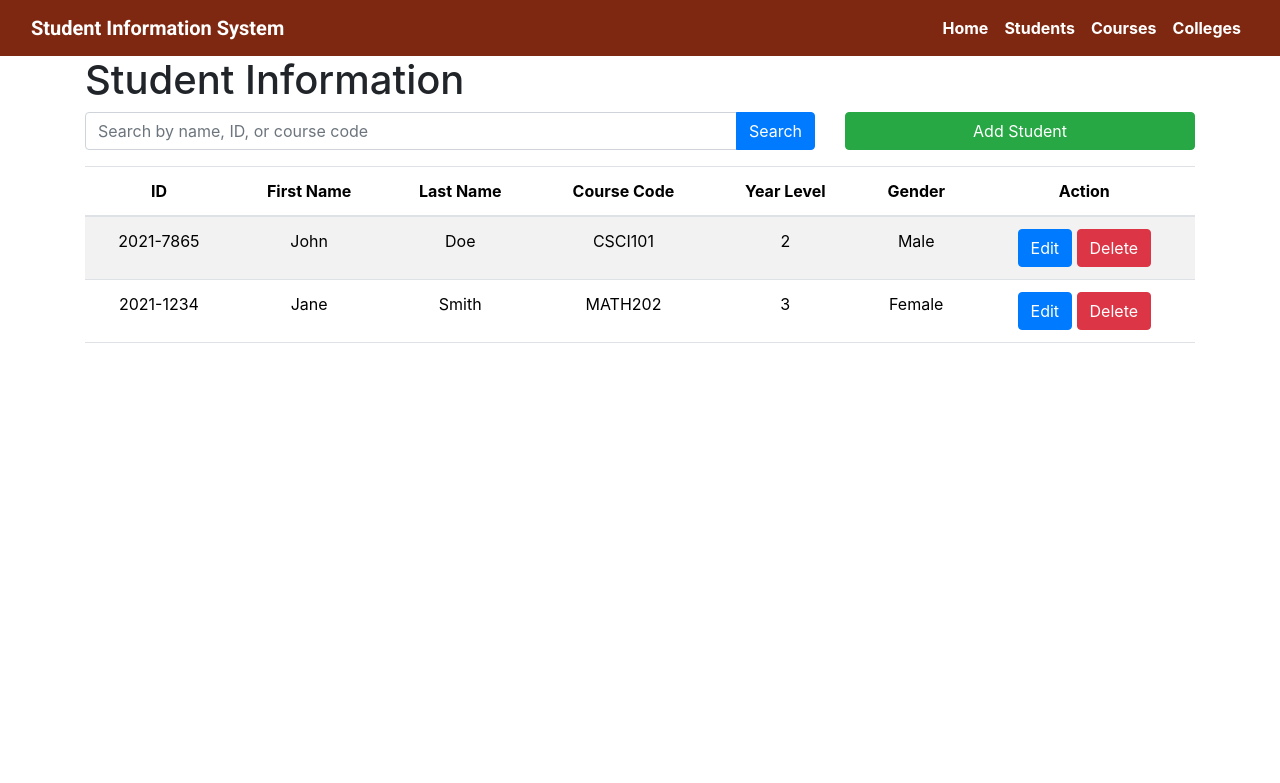
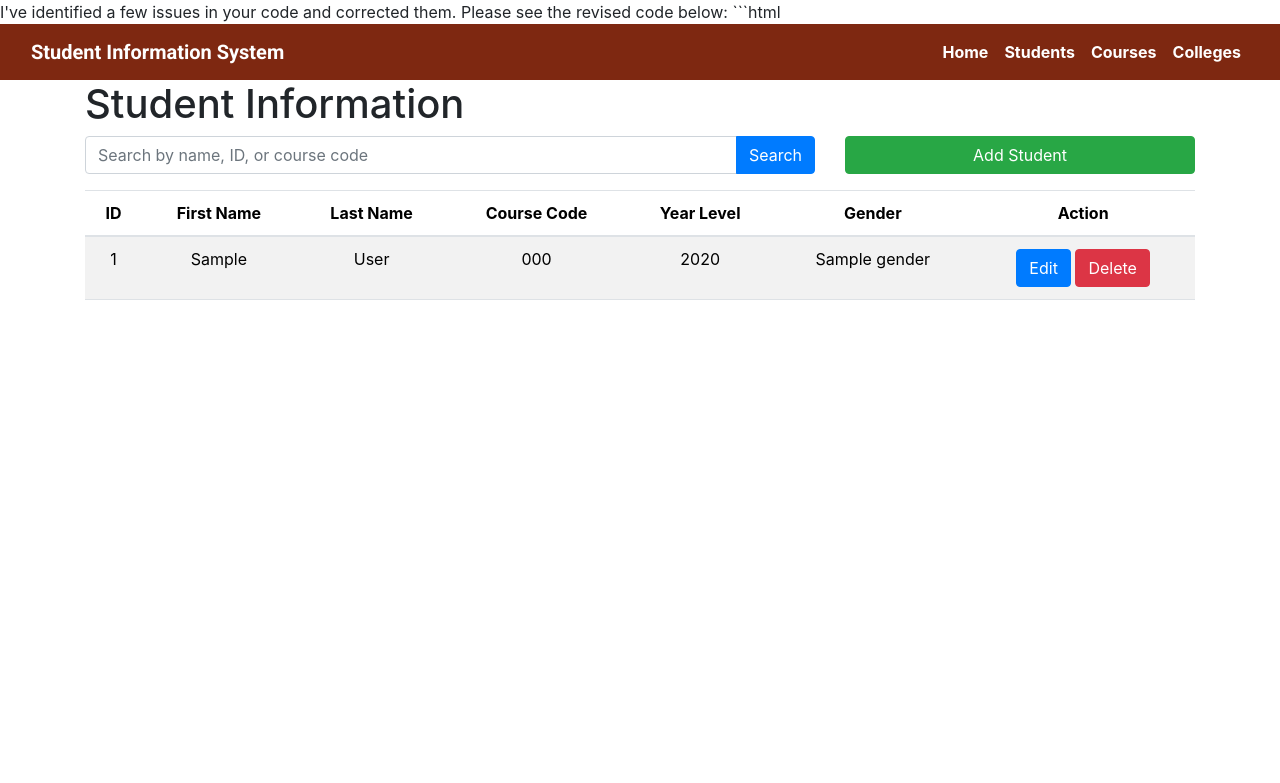
Before and after one commit to carloparellano/student_info_sys, a Flask app: template ssis/templates/student.html in a window 1280 px wide. Shown: the top 783 px of the page. Run offline with Flask 3, Linux system fonts and the light colour scheme; the template is opened without the code that fills it: most values are stand-ins (such as "Sample title", 1, 10 or a date in 2020); some libraries are stand-ins or nearby versions.

Commit message:
add functionality done

````diff
--- a/ssis/templates/college.html
+++ b/ssis/templates/college.html
@@ -6,7 +6,7 @@
         <div class="row">
             <div class="col-md-8 mb-3">
                 <div class="input-group">
-                    <input type="text" class="form-control" placeholder="Search by name, ID, or course code" aria-label="Search" aria-describedby="basic-addon2">
+                    <input type="text" class="form-control" placeholder="Search by college name or college code" aria-label="Search" aria-describedby="basic-addon2">
                     <div class="input-group-append">
                         <button class="btn btn-primary" type="button">Search</button>
                     </div>
--- a/ssis/templates/student.html
+++ b/ssis/templates/student.html
@@ -1,3 +1,6 @@
+I've identified a few issues in your code and corrected them. Please see the revised code below:
+
+```html
 {% extends "layout.html" %}
 
 {% block content %}
@@ -5,7 +8,6 @@
         <h1>Student Information</h1>
 
         <div class="row">
-            <!-- Search Bar -->
             <div class="col-md-8 mb-3">
                 <div class="input-group">
                     <input type="text" class="form-control" placeholder="Search by name, ID, or course code" aria-label="Search" aria-describedby="basic-addon2">
@@ -20,7 +22,6 @@
                 <button class="btn btn-success btn-block" data-toggle="modal" data-target="#addStudentModal">Add Student</button>
             </div>
         </div>
-
         <table class="table table-striped text-center">
             <thead>
                 <tr>
@@ -34,30 +35,20 @@
                 </tr>
             </thead>
             <tbody>
+                {% for student in students %}
                 <tr>
-                    <td>2021-7865</td>
-                    <td>John</td>
-                    <td>Doe</td>
-                    <td>CSCI101</td>
-                    <td>2</td>
-                    <td>Male</td>
+                    <td>{{ student.student_id }}</td>
+                    <td>{{ student.first_name }}</td>
+                    <td>{{ student.last_name }}</td>
+                    <td>{{ student.course_code }}</td>
+                    <td>{{ student.year_level }}</td>
+                    <td>{{ student.gender }}</td>
                     <td>
                         <button class="btn btn-primary">Edit</button>
                         <button class="btn btn-danger">Delete</button>
                     </td>
                 </tr>
-                <tr>
-                    <td>2021-1234</td>
-                    <td>Jane</td>
-                    <td>Smith</td>
-                    <td>MATH202</td>
-                    <td>3</td>
-                    <td>Female</td>
-                    <td>
-                        <button class="btn btn-primary">Edit</button>
-                        <button class="btn btn-danger">Delete</button>
-                    </td>
-                </tr>
+                {% endfor %}
                 <!-- Add more rows as needed -->
             </tbody>
         </table>
@@ -66,6 +57,7 @@
     <!-- Modal for Adding Student -->
     <div class="modal" id="addStudentModal" tabindex="-1" role="dialog">
         <div class="modal-dialog" role="document">
+            <form method="post">
                 <div class="modal-content">
                     <div class="modal-header">
                         <h5 class="modal-title">Add Student</h5>
@@ -75,41 +67,40 @@
                     </div>
                     <div class="modal-body">
                         <!-- Form for Adding Student Data -->
-                    <form>
                         <div class="form-group">
-                            <label for="studentID">Student ID</label>
-                            <input type="text" class="form-control" id="studentID">
+                            <label for="student_id">Student ID</label>
+                            <input name="student_id" type="text" class="form-control" id="student_id">
                         </div>
                         <div class="form-group">
-                            <label for="firstName">First Name</label>
-                            <input type="text" class="form-control" id="firstName">
+                            <label for="first_name">First Name</label>
+                            <input name="first_name" type="text" class="form-control" id="first_name">
                         </div>
                         <div class="form-group">
-                            <label for="lastName">Last Name</label>
-                            <input type="text" class="form-control" id="lastName">
+                            <label for="last_name">Last Name</label>
+                            <input name="last_name" type="text" class="form-control" id="last_name">
                         </div>
                         <div class="form-group">
-                            <label for="courseCode">Course Code</label>
-                            <input type="text" class="form-control" id="courseCode">
+                            <label for="course_code">Course Code</label>
+                            <input name="course_code" type="text" class="form-control" id="course_code">
                         </div>
                         <div class="form-group">
-                            <label for="yearLevel">Year Level</label>
-                            <input type="text" class="form-control" id="yearLevel">
+                            <label for="year_level">Year Level</label>
+                            <input name="year_level" type="text" class="form-control" id="year_level">
                         </div>
                         <div class="form-group">
                             <label for="gender">Gender</label>
-                            <select class="form-control" id="gender">
+                            <select name="gender" class="form-control" id="gender">
                                 <option>Male</option>
                                 <option>Female</option>
                             </select>
                         </div>
-                    </form>
                     </div>
                     <div class="modal-footer">
                         <button type="button" class="btn btn-secondary" data-dismiss="modal">Close</button>
-                    <button type="button" class="btn btn-success">Save</button>
+                        <button type="submit" class="btn btn-success">Save</button>
                     </div>
                 </div>
+            </form>
         </div>
     </div>
 
@@ -120,4 +111,5 @@
     <script src="https://code.jquery.com/jquery-3.5.1.slim.min.js"></script>
     <script src="https://cdn.jsdelivr.net/npm/@popperjs/core@2.11.6/dist/umd/popper.min.js"></script>
     <script src="https://maxcdn.bootstrapcdn.com/bootstrap/4.5.2/js/bootstrap.min.js"></script>
+</div>
 {% endblock content %}
````
Also changed, not shown: ssis/routes/course.py (+17 -4 lines), ssis/routes/student.py (+20 -4 lines), ssis/templates/course.html (+15 -23 lines). Lines whose indentation alone changed are shown as unchanged.
